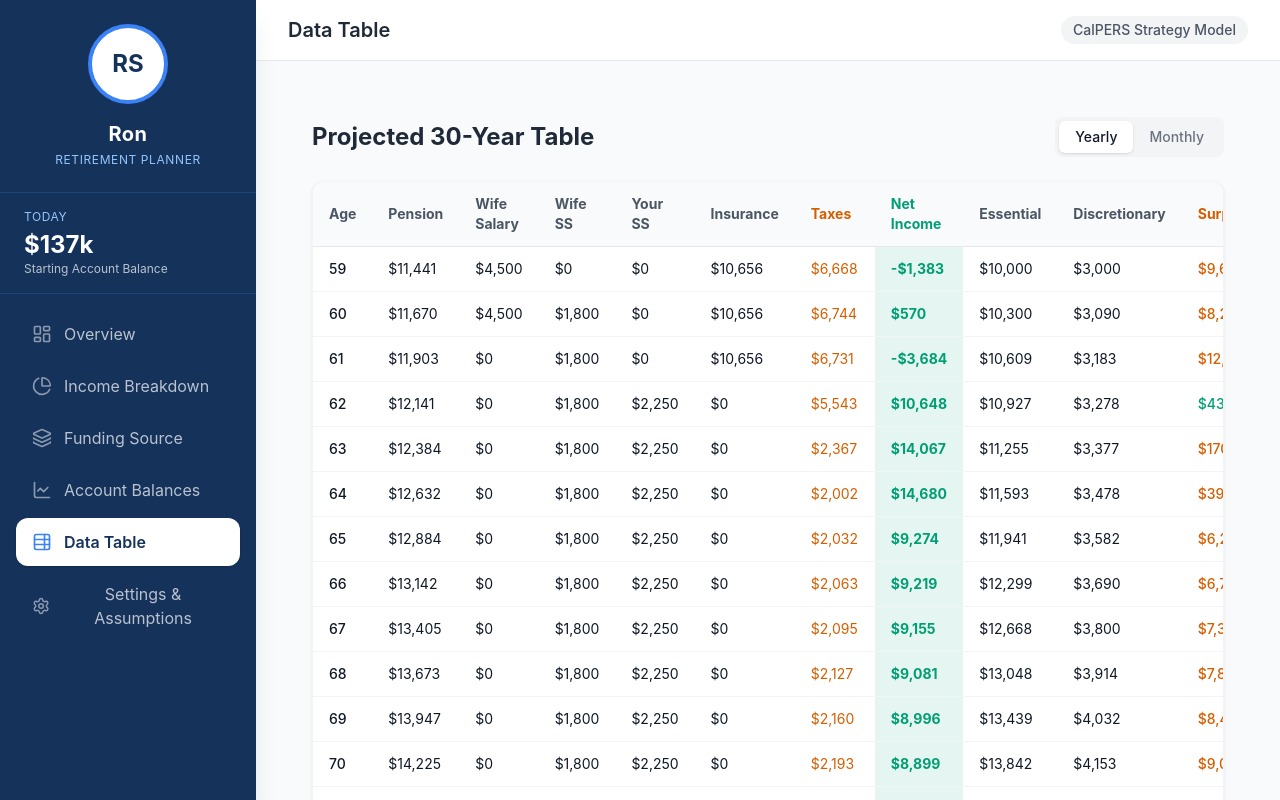
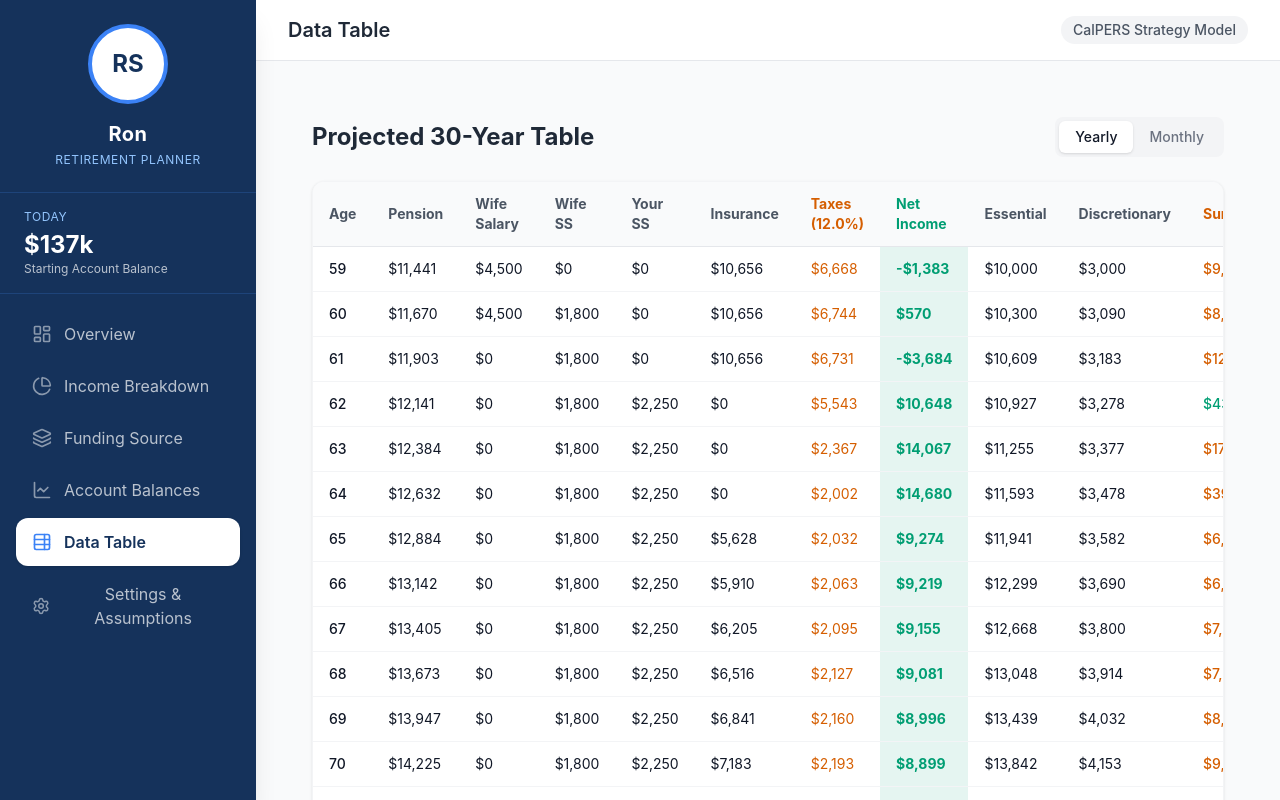
Before and after one commit to rsissons/RonRetirement, a React (Vite) app: page / in a window 1280 px wide. Both pictures are taken after a click on the button "Data Table". Built offline with nearby package versions, Linux system fonts and the light colour scheme.

Commit message:
Add Roth Conversion column and tax rate to DataTable

```diff
--- a/src/App.tsx
+++ b/src/App.tsx
@@ -89,7 +89,7 @@ function App() {
             {activeTab === 'income' && <IncomeBreakdown projection={projection} />}
             {activeTab === 'funding' && <FundingSource projection={projection} />}
             {activeTab === 'balances' && <AccountBalances projection={projection} />}
-            {activeTab === 'data' && <DataTable projection={projection} />}
+            {activeTab === 'data' && <DataTable config={config} projection={projection} />}
             {activeTab === 'settings' && <Settings config={config} setConfig={setConfig} />}
           </div>
         </main>
--- a/src/components/DataTable.tsx
+++ b/src/components/DataTable.tsx
@@ -1,15 +1,17 @@
 import { useState } from 'react';
 import type { FC } from 'react';
 import type { ProjectionResult } from '../projection';
+import type { Config } from '../config';
 
 interface Props {
+  config: Config;
   projection: ProjectionResult;
 }
 
 const formatCurrency = (value: number) =>
   new Intl.NumberFormat('en-US', { style: 'currency', currency: 'USD', maximumFractionDigits: 0 }).format(value);
 
-export const DataTable: FC<Props> = ({ projection }) => {
+export const DataTable: FC<Props> = ({ config, projection }) => {
   const [viewMode, setViewMode] = useState<'yearly' | 'monthly'>('yearly');
 
   const yearlyRows = projection.yearly;
@@ -47,11 +49,12 @@ export const DataTable: FC<Props> = ({ projection }) => {
                 <th className="px-4 py-3">Wife SS</th>
                 <th className="px-4 py-3">Your SS</th>
                 <th className="px-4 py-3">Insurance</th>
-                <th className="px-4 py-3 text-[#D55E00]">Taxes</th>
+                <th className="px-4 py-3 text-[#D55E00]">Taxes ({(config.effectiveTaxRate * 100).toFixed(1)}%)</th>
                 <th className="px-4 py-3 font-bold text-[#009E73]">Net Income</th>
                 <th className="px-4 py-3">Essential</th>
                 <th className="px-4 py-3">Discretionary</th>
                 <th className="px-4 py-3 text-[#D55E00]">Surplus/Shortfall</th>
+                <th className="px-4 py-3 text-[#0072B2]">Roth Conv</th>
                 <th className="px-4 py-3 text-[#56B4E9]">403b End</th>
                 <th className="px-4 py-3 text-[#0072B2]">Roth End</th>
               </tr>
@@ -64,7 +67,7 @@ export const DataTable: FC<Props> = ({ projection }) => {
                   <td className="px-4 py-3">{formatCurrency(y.totalWifeSalary)}</td>
                   <td className="px-4 py-3">{formatCurrency(y.totalWifeSS)}</td>
                   <td className="px-4 py-3">{formatCurrency(y.totalYourSS)}</td>
-                  <td className="px-4 py-3">{formatCurrency(y.totalInsurance)}</td>
+                  <td className="px-4 py-3">{formatCurrency(y.totalInsurance + y.totalMedicare)}</td>
                   <td className="px-4 py-3 text-[#D55E00]">{formatCurrency(y.totalTaxes)}</td>
                   <td className="px-4 py-3 font-bold bg-[#009E73]/10 text-[#009E73]">{formatCurrency(y.totalNetIncome)}</td>
                   <td className="px-4 py-3">{formatCurrency(y.totalEssentialSpending)}</td>
@@ -72,6 +75,7 @@ export const DataTable: FC<Props> = ({ projection }) => {
                   <td className={`px-4 py-3 font-medium ${y.totalGap > 0 ? 'text-[#D55E00]' : 'text-[#009E73]'}`}>
                     {y.totalGap > 0 ? formatCurrency(y.totalGap) : formatCurrency(-y.totalGap)}
                   </td>
+                  <td className="px-4 py-3 text-[#0072B2]">{formatCurrency(y.totalConversionToRoth)}</td>
                   <td className="px-4 py-3 font-medium text-[#56B4E9]">{formatCurrency(y.endBalance403b)}</td>
                   <td className="px-4 py-3 font-medium text-[#0072B2]">{formatCurrency(y.endBalanceRoth)}</td>
                 </tr>
@@ -84,7 +88,7 @@ export const DataTable: FC<Props> = ({ projection }) => {
                   <td className="px-4 py-3">{formatCurrency(m.wifeSalary)}</td>
                   <td className="px-4 py-3">{formatCurrency(m.wifeSS)}</td>
                   <td className="px-4 py-3">{formatCurrency(m.yourSS)}</td>
-                  <td className="px-4 py-3">{formatCurrency(m.insurance)}</td>
+                  <td className="px-4 py-3">{formatCurrency(m.insurance + m.medicare)}</td>
                   <td className="px-4 py-3 text-[#D55E00]">{formatCurrency(m.taxes)}</td>
                   <td className="px-4 py-3 font-bold bg-[#009E73]/10 text-[#009E73]">{formatCurrency(m.netIncome)}</td>
                   <td className="px-4 py-3">{formatCurrency(m.essentialSpending)}</td>
@@ -92,6 +96,7 @@ export const DataTable: FC<Props> = ({ projection }) => {
                   <td className={`px-4 py-3 font-medium ${m.gap > 0 ? 'text-[#D55E00]' : 'text-[#009E73]'}`}>
                     {m.gap > 0 ? formatCurrency(m.gap) : formatCurrency(-m.gap)}
                   </td>
+                  <td className="px-4 py-3 text-[#0072B2]">{formatCurrency(m.conversionToRoth)}</td>
                   <td className="px-4 py-3 font-medium text-[#56B4E9]">{formatCurrency(m.balance403b)}</td>
                   <td className="px-4 py-3 font-medium text-[#0072B2]">{formatCurrency(m.balanceRoth)}</td>
                 </tr>
--- a/src/components/Settings.tsx
+++ b/src/components/Settings.tsx
@@ -140,10 +140,17 @@ export const Settings: FC<Props> = ({ config, setConfig }) => {
           </div>
           <div className="mb-4">
             <label className="block text-sm font-medium text-gray-700 mb-1 flex justify-between">
-              <span>Insurance Premium (Ends Age {config.insuranceEndAge})</span>
+              <span>Insurance Premium</span>
               <span className="font-bold text-[#D55E00]">${config.insurancePremium}</span>
             </label>
             <input type="range" name="insurancePremium" min="0" max="2000" step="10" value={config.insurancePremium} onChange={handleChange} className="w-full accent-[#D55E00]" />
+          </div>
+          <div className="mb-4">
+            <label className="block text-sm font-medium text-gray-700 mb-1 flex justify-between">
+              <span>Insurance Ends (At Your Age)</span>
+              <span className="font-bold text-[#D55E00]">{config.insuranceEndAge}</span>
+            </label>
+            <input type="range" name="insuranceEndAge" min="55" max="80" step="1" value={config.insuranceEndAge} onChange={handleChange} className="w-full accent-[#D55E00]" />
           </div>
           <div className="mb-4">
             <label className="block text-sm font-medium text-gray-700 mb-1 flex justify-between">
```
